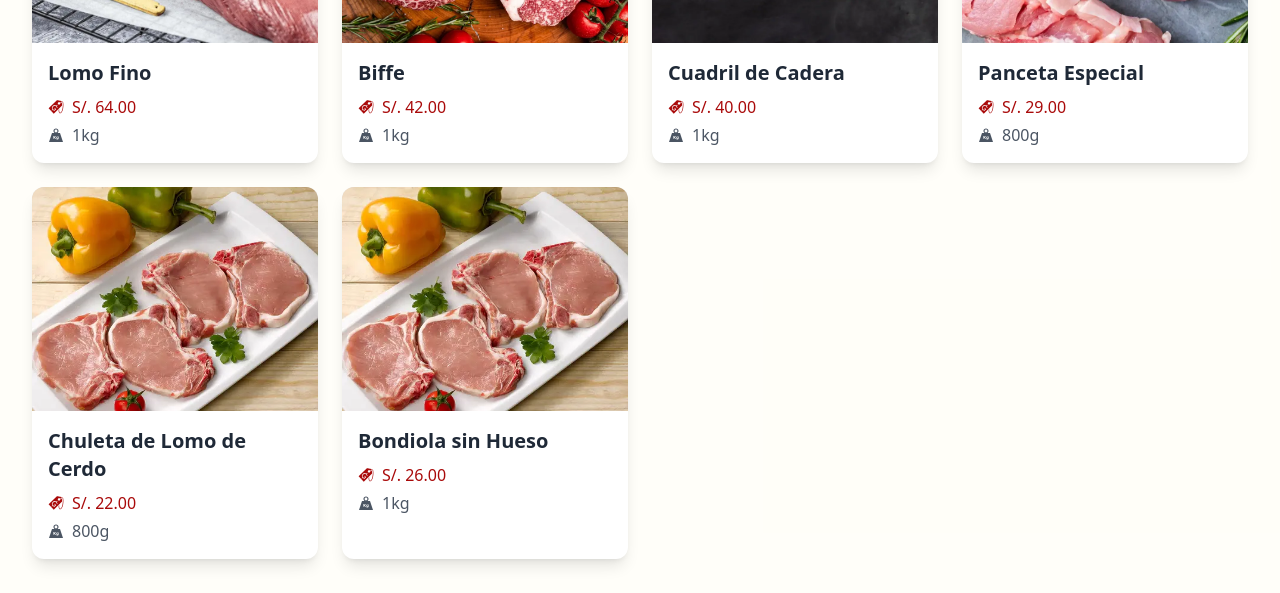
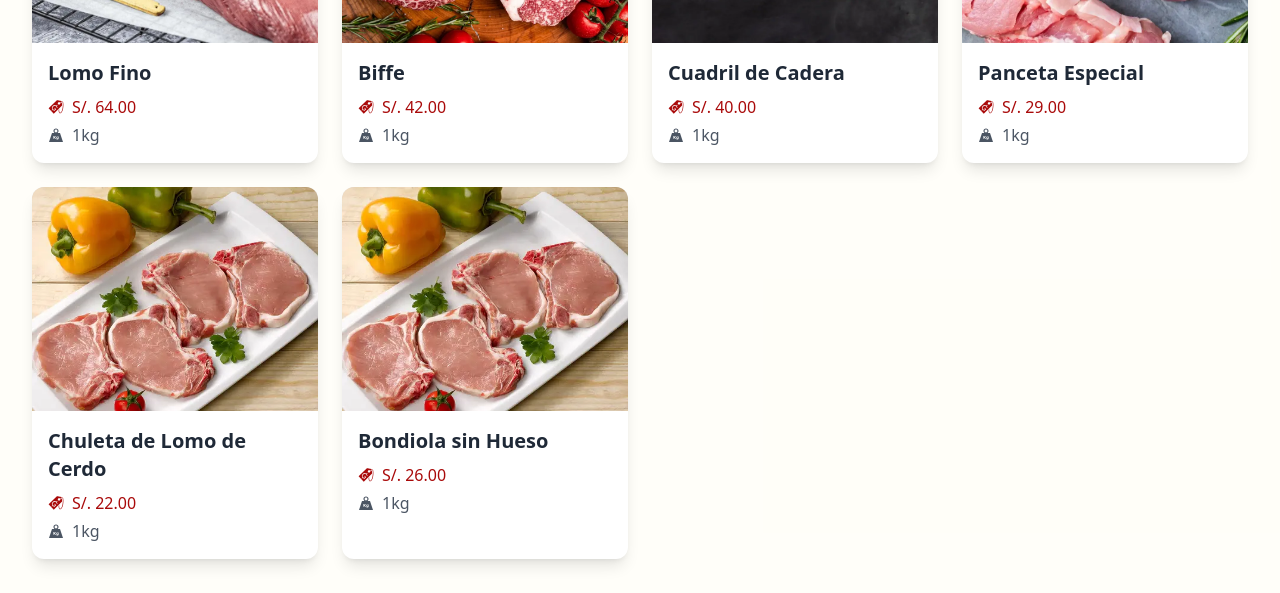
Before and after one commit to MarxAlonso/CarnicentroMarcelo, a React (Vite) app: page / in a window 1280 px wide. Shown: the part 1500-2093 px from the top of the page. Built offline with nearby package versions, Linux system fonts and the light colour scheme; the HTML template or start-up script is replaced by a standard one.

Commit message:
fix: correcciones de peso

```diff
--- a/src/common/InicioComp/CatalogoCarnes.tsx
+++ b/src/common/InicioComp/CatalogoCarnes.tsx
@@ -54,7 +54,7 @@ const productos: Producto[] = [
     nombre: 'Panceta Especial',
     tipo: 'cerdo',
     precio: 29.00,
-    peso: '800g',
+    peso: '1kg',
     imagen: pancetadecerdo,
     descripcion: 'Panceta con balance ideal de carne y grasa, perfecta para parrillas y recetas tradicionales.'
   },
@@ -63,7 +63,7 @@ const productos: Producto[] = [
     nombre: 'Chuleta de Lomo de Cerdo',
     tipo: 'cerdo',
     precio: 22.00,
-    peso: '800g',
+    peso: '1kg',
     imagen: chuletacerdo,
     descripcion: 'Chuleta magra y jugosa, excelente para la parrilla, plancha o fritura.'
   },
```
